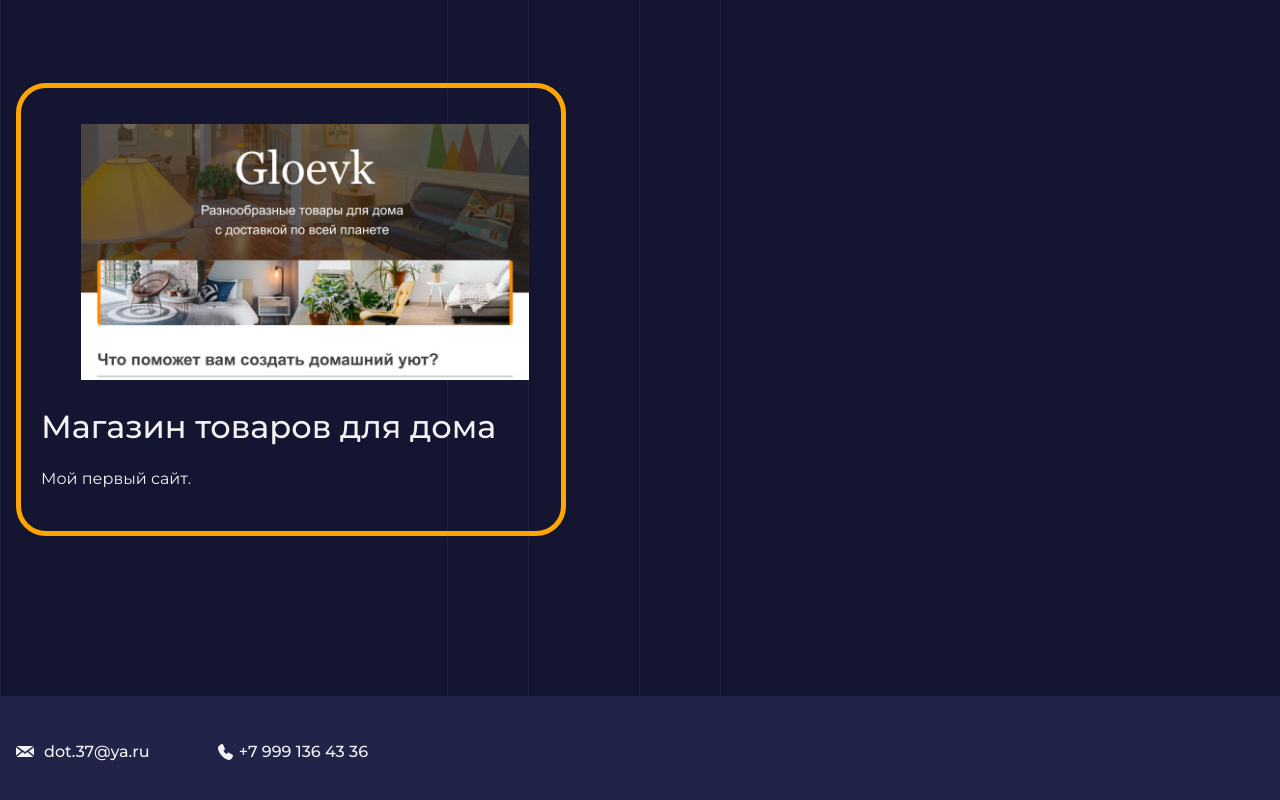
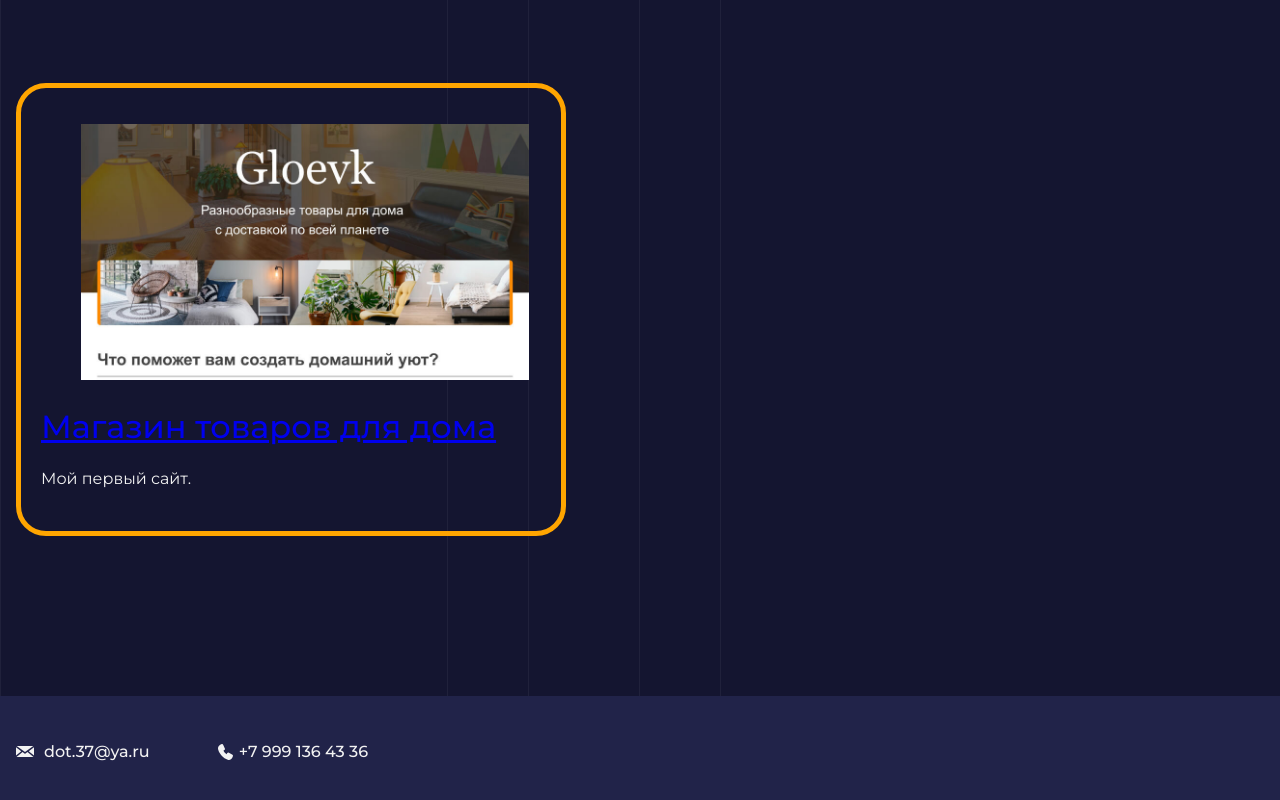
Before and after one commit to inzar21/my-site, a plain HTML site: page index.html in a window 1280 px wide. Shown: the part 2573-3373 px from the top of the page. Drawn offline with Linux system fonts and the light colour scheme.

Commit message:
add link

```diff
--- a/index.html
+++ b/index.html
@@ -56,7 +56,7 @@
       <figure class="project-image">
         <img src="files/project.jpg" width="928" height="536" alt="Cайт магазина товаров для дома">
       </figure>
-      <h3>Магазин товаров для дома</h3>
+      <h3><a href="https://inzar21.github.io/gloevk/">Магазин товаров для дома</a></h3>
       <p>Мой первый сайт.</p>
       </section>
       </div>
```
